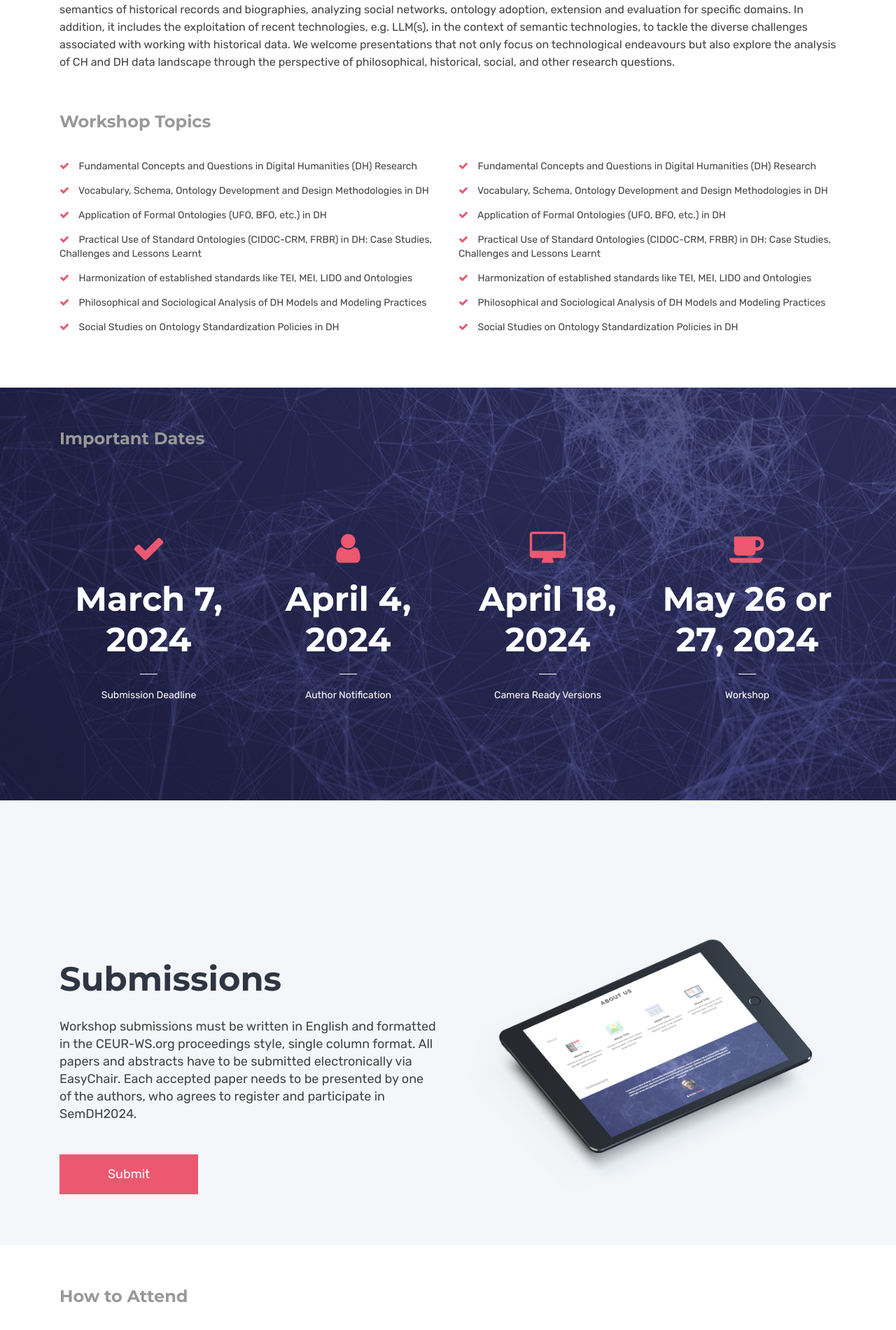
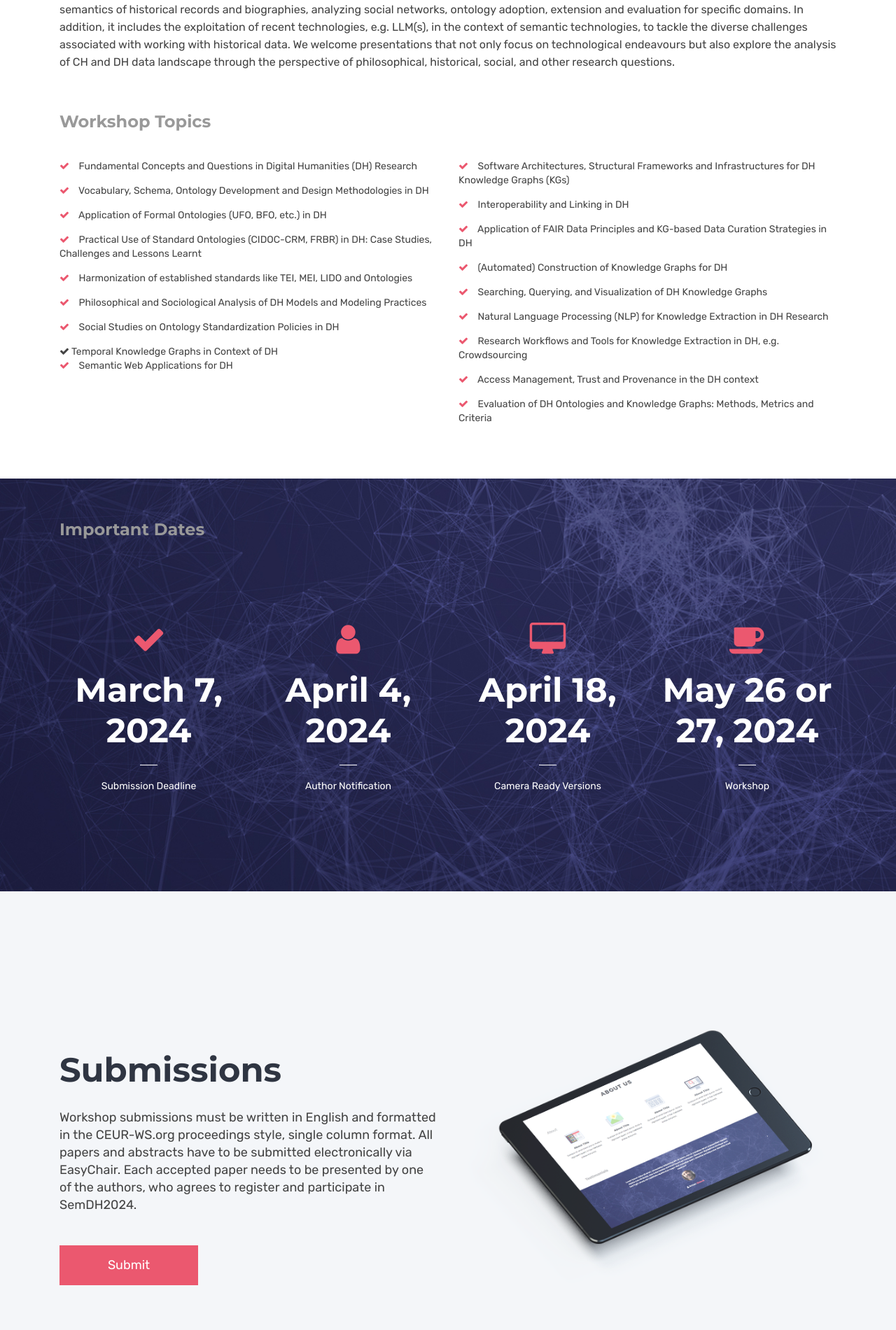
Before and after one commit to SemDH/semdh.github.io, a Jekyll site: the page built from index.html, in a window 1280 px wide. Shown: the part 770-2671 px from the top of the page at 70% size. Built offline with Jekyll 4.4.1, drawn with Linux system fonts in a browser that asks for light colours.

Commit message:
topic column

```diff
--- a/index.html
+++ b/index.html
@@ -108,32 +108,42 @@ canonical: https://semdh.github.io
                   <li>
                     <i class="fa fa-check light-green" aria-hidden="true"></i> Social Studies on Ontology Standardization Policies in DH
                   </li>
+                  <i class="fa fa-check light-green" aria-hidden="true"></i> Temporal Knowledge Graphs in Context of DH
+                  </li>
+                  <li>
+                    <i class="fa fa-check light-green" aria-hidden="true"></i> Semantic Web Applications for DH
+                  </li>
                 </ul>
               </div>
         <div class="col-xs-12 col-sm-6 col-md-6">
          <ul class="list-style check-list pl-0">
                   <li>
-                    <i class="fa fa-check light-green" aria-hidden="true"></i> Fundamental Concepts and Questions in Digital Humanities (DH) Research
+                    <i class="fa fa-check light-green" aria-hidden="true"></i> Software Architectures, Structural Frameworks and Infrastructures for DH Knowledge Graphs (KGs)
                   </li>
                   <li>
-                    <i class="fa fa-check light-green" aria-hidden="true"></i> Vocabulary, Schema, Ontology Development and Design Methodologies in DH
+                    <i class="fa fa-check light-green" aria-hidden="true"></i> Interoperability and Linking in DH
                   </li>
                   <li>
-                    <i class="fa fa-check light-green" aria-hidden="true"></i> Application of Formal Ontologies (UFO, BFO, etc.) in DH
+                    <i class="fa fa-check light-green" aria-hidden="true"></i> Application of FAIR Data Principles and KG-based Data Curation Strategies in DH
                   </li>
                   <li>
-                    <i class="fa fa-check light-green" aria-hidden="true"></i> Practical Use of Standard Ontologies (CIDOC-CRM, FRBR) in DH: Case Studies, Challenges and Lessons Learnt
+                    <i class="fa fa-check light-green" aria-hidden="true"></i> (Automated) Construction of Knowledge Graphs for DH
+                  </li>
+                  <li>
+                    <i class="fa fa-check light-green" aria-hidden="true"></i> Searching, Querying, and Visualization of DH Knowledge Graphs
 
                   </li>
                   <li>
-                    <i class="fa fa-check light-green" aria-hidden="true"></i> Harmonization of established standards like TEI, MEI, LIDO and Ontologies
-
+                    <i class="fa fa-check light-green" aria-hidden="true"></i> Natural Language Processing (NLP) for Knowledge Extraction in DH Research
                   </li>
                   <li>
-                    <i class="fa fa-check light-green" aria-hidden="true"></i> Philosophical and Sociological Analysis of DH Models and Modeling Practices
+                    <i class="fa fa-check light-green" aria-hidden="true"></i> Research Workflows and Tools for Knowledge Extraction in DH, e.g. Crowdsourcing
                   </li>
                   <li>
-                    <i class="fa fa-check light-green" aria-hidden="true"></i> Social Studies on Ontology Standardization Policies in DH
+                    <i class="fa fa-check light-green" aria-hidden="true"></i> Access Management, Trust and Provenance in the DH context
+                  </li>
+                  <li>
+                    <i class="fa fa-check light-green" aria-hidden="true"></i> Evaluation of DH Ontologies and Knowledge Graphs: Methods, Metrics and Criteria
                   </li>
                 </ul>
               </div>
```
